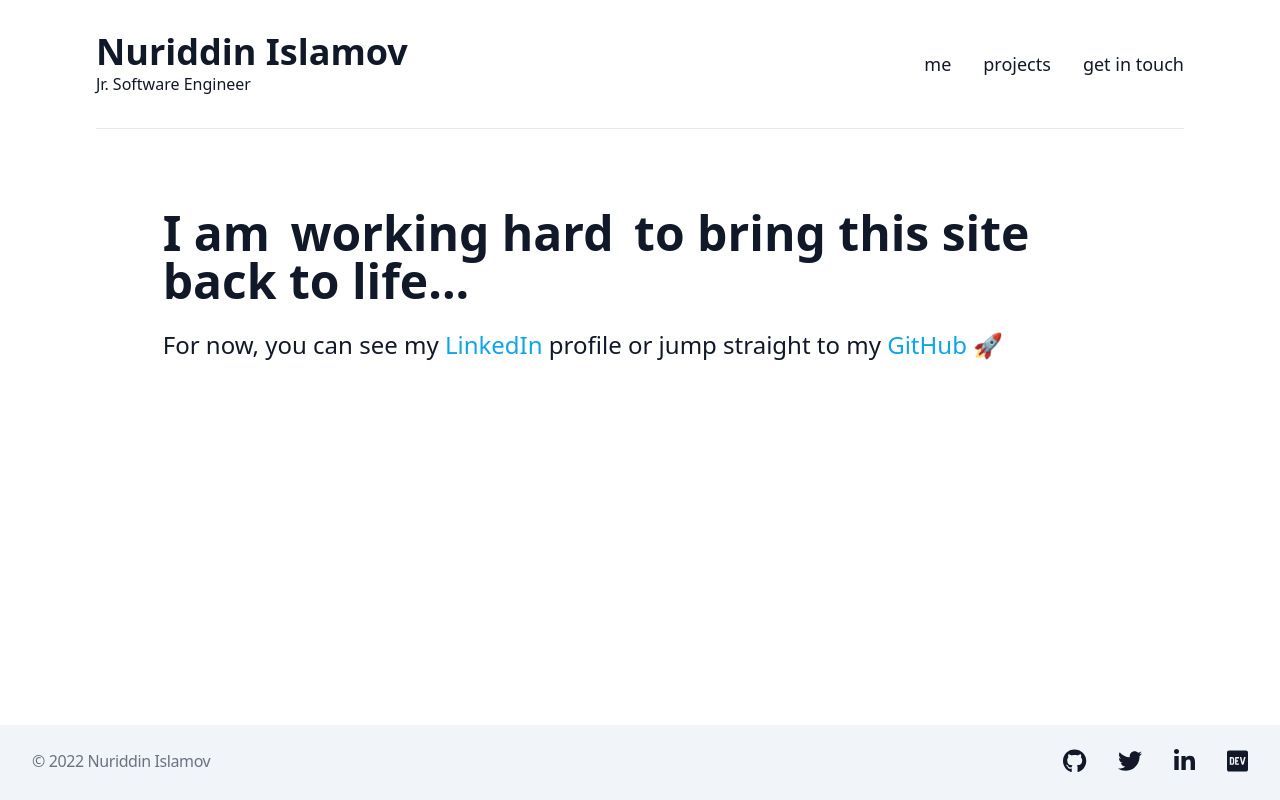
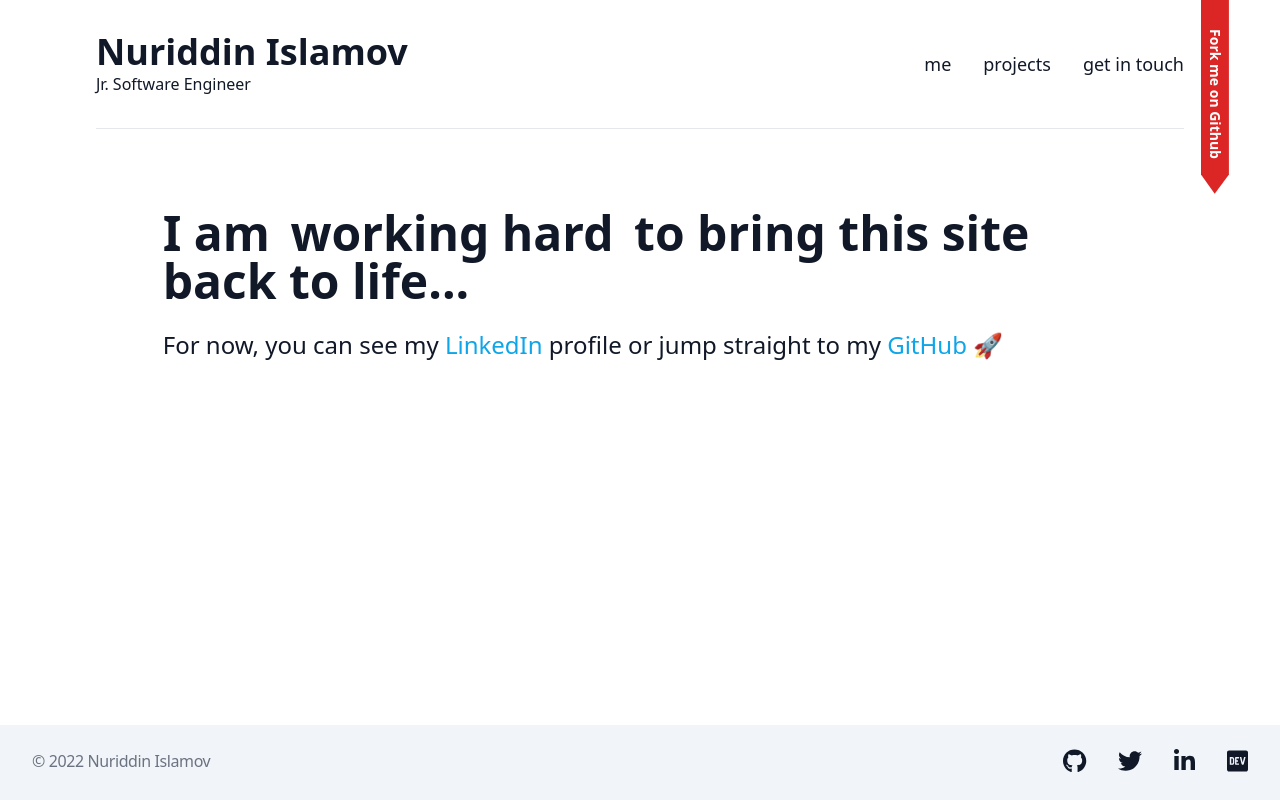
Before and after one commit to noonosh/nuriddinislamov.com-old, a React (Create React App) app: page / in a window 1280 px wide. Built offline with nearby package versions, Linux system fonts and the light colour scheme; what react-animations would draw is missing.

Commit message:
🔗 Add a github fork bookmark on home page

```diff
--- a/src/components/Home.js
+++ b/src/components/Home.js
@@ -6,6 +6,12 @@ import Navigation from './Navigation';
 const Home = () => {
 	return (
 		<Layout id='home'>
+			<a
+				className='bg-red-600 absolute rotate-90 block -right-24 text-center top-20 bold font-bold text-sm text-white shadow-md py-1 px-24 z-20'
+				href='http://github.com/nuriddinislamov/nuriddinislamov.com'
+				id='github'>
+				Fork me on Github
+			</a>
 			<div className='flex flex-col h-full'>
 				<div className='flex-auto'>
 					<Maintenance />
--- a/src/index.css
+++ b/src/index.css
@@ -17,3 +17,7 @@
 		@apply focus:outline-none focus:ring-2 ring-offset-2 ring-slate-500;
 	}
 }
+
+#github {
+	clip-path: polygon(0% 0%, 75% 0%, 81% 51%, 75% 100%, 0% 100%);
+}
```
